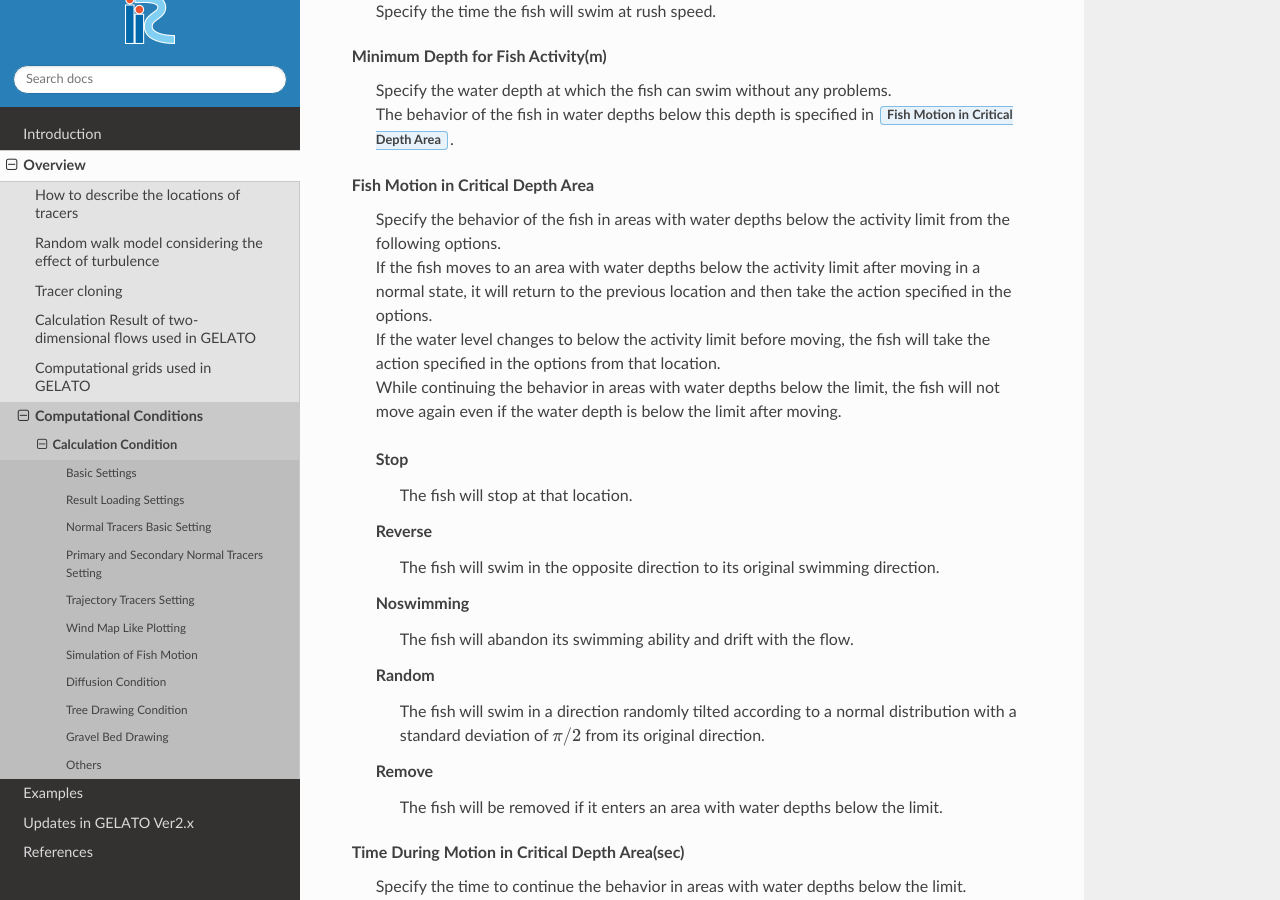
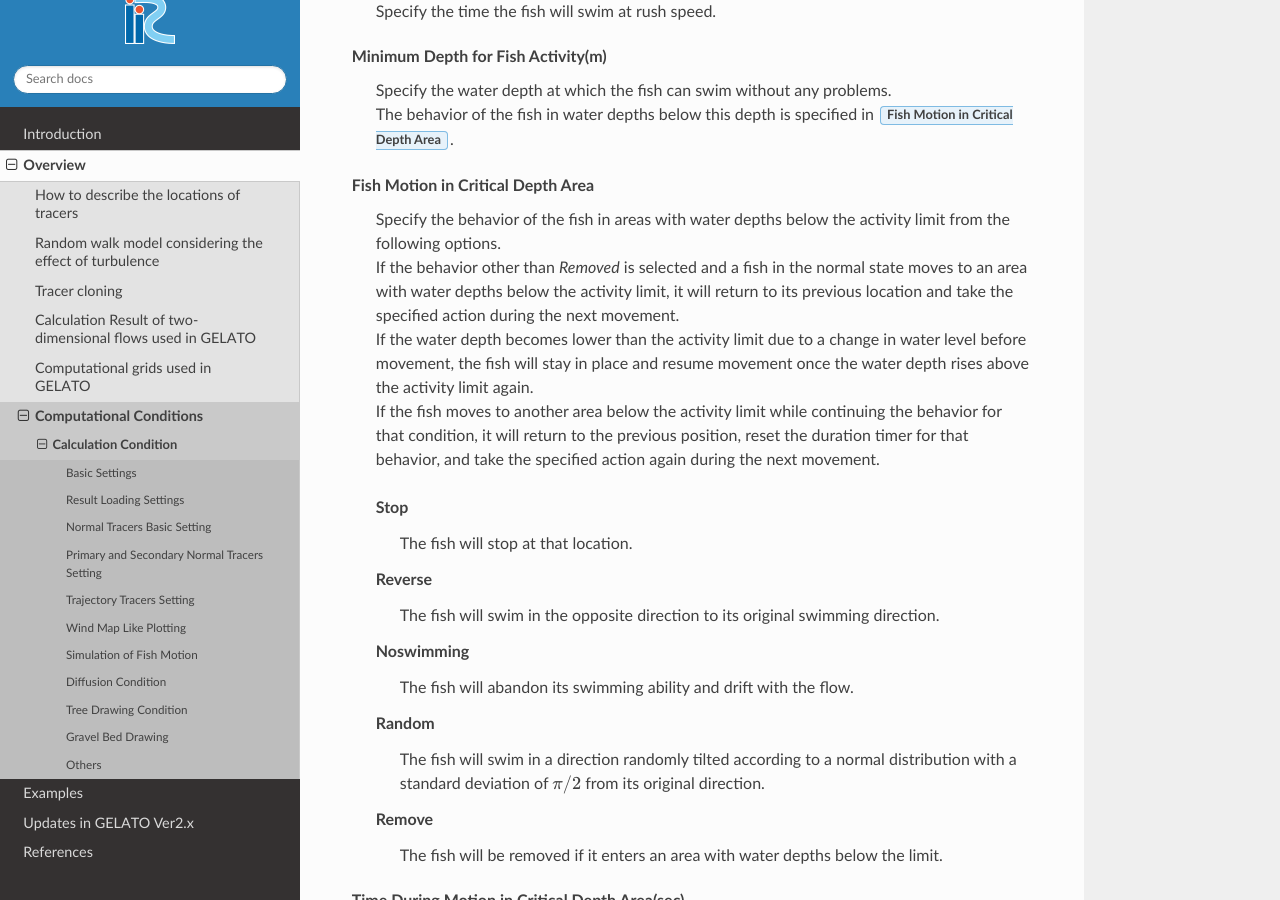
Before and after one commit to iRICsolvers/GELATO_Rewrite_Documents, a Sphinx documentation site: the page built from source/02_Overview/01_Parameter.rst, in a window 1280 px wide and 900 px high, scrolled down 18030 px. Built offline with Sphinx 7.4.7 and the Read the Docs theme 3.1.0, drawn with Linux system fonts in a browser that asks for light colours.

Commit message:
update 2.1.25090201

```diff
--- a/source/02_Overview/01_Parameter.rst
+++ b/source/02_Overview/01_Parameter.rst
@@ -427,9 +427,9 @@ Minimum Depth for Fish Activity(m)
     | The behavior of the fish in water depths below this depth is specified in :guilabel:`Fish Motion in Critical Depth Area`.
 Fish Motion in Critical Depth Area
     | Specify the behavior of the fish in areas with water depths below the activity limit from the following options.
-    | If the fish moves to an area with water depths below the activity limit after moving in a normal state, it will return to the previous location and then take the action specified in the options.
-    | If the water level changes to below the activity limit before moving, the fish will take the action specified in the options from that location.
-    | While continuing the behavior in areas with water depths below the limit, the fish will not move again even if the water depth is below the limit after moving.
+    | If the behavior other than *Removed* is selected and a fish in the normal state moves to an area with water depths below the activity limit, it will return to its previous location and take the specified action during the next movement.
+    | If the water depth becomes lower than the activity limit due to a change in water level before movement, the fish will stay in place and resume movement once the water depth rises above the activity limit again.
+    | If the fish moves to another area below the activity limit while continuing the behavior for that condition, it will return to the previous position, reset the duration timer for that behavior, and take the specified action again during the next movement.
 
     Stop
         The fish will stop at that location.
```
